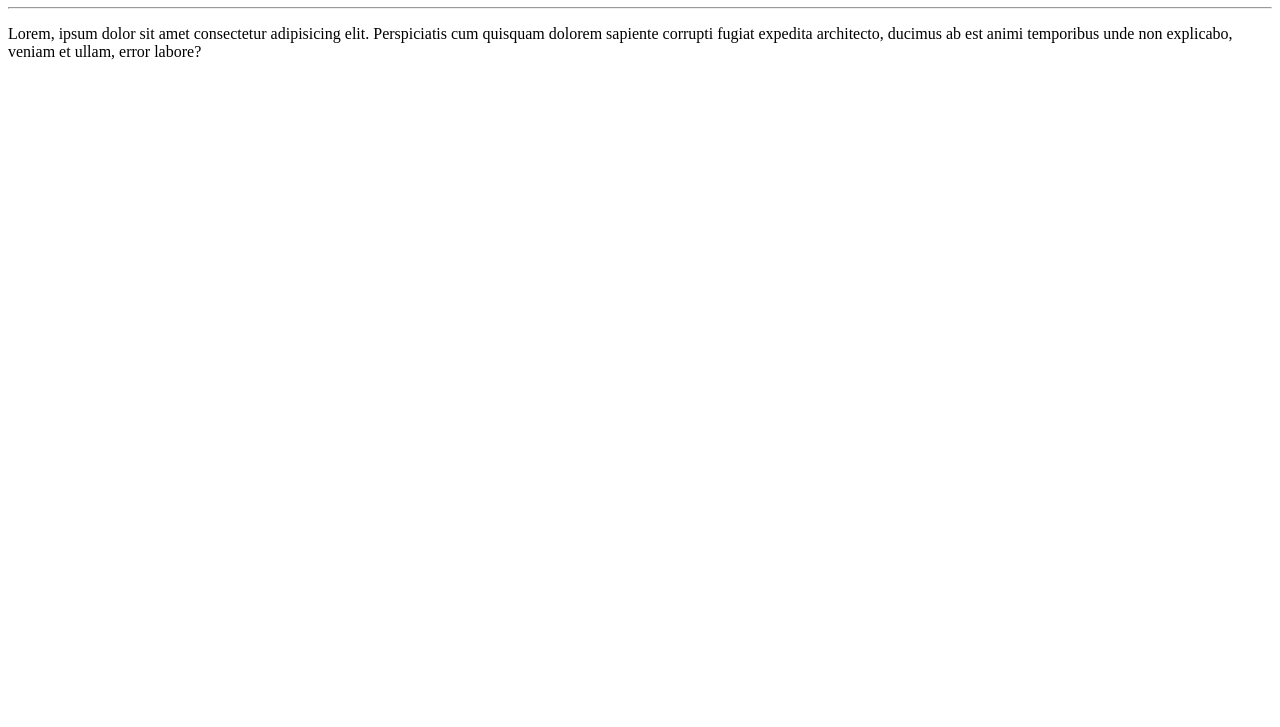
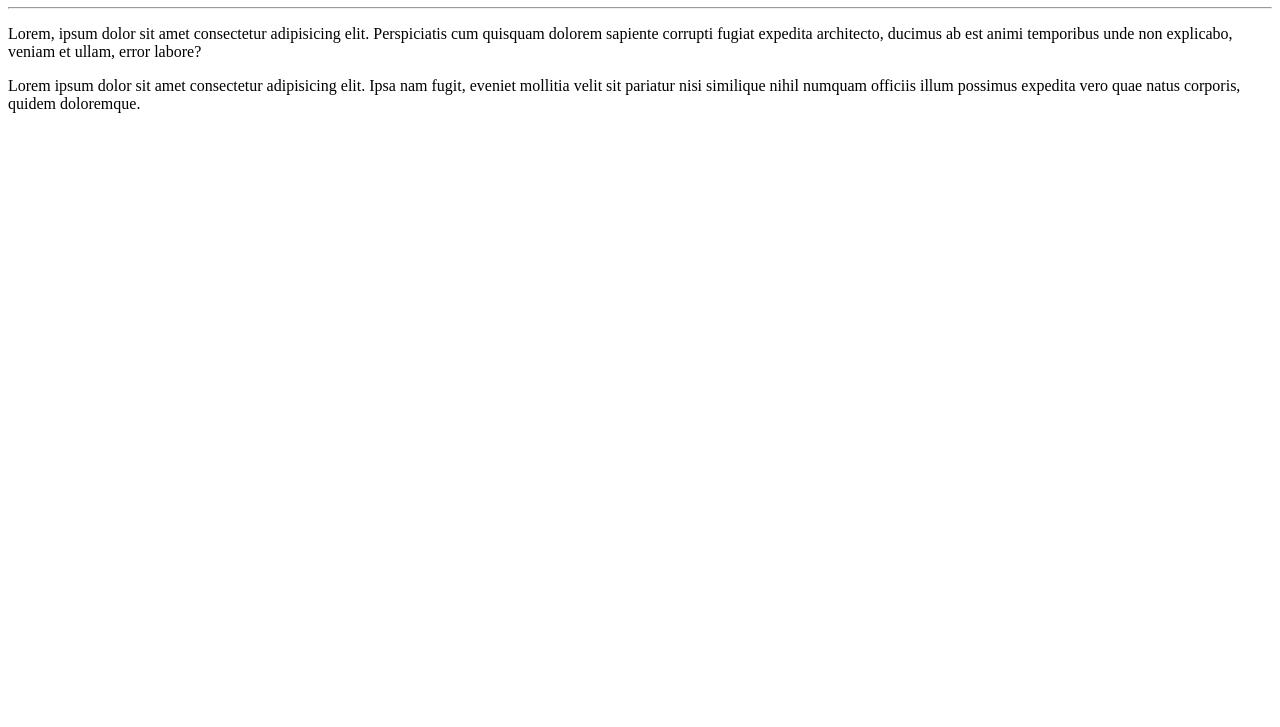
Before and after one commit to squanchyculture/1Repositoriocursogit, a plain HTML site: page site-exemplo/index.html in a window 1280 px wide. Shown: the part 73-800 px from the top of the page. Drawn offline with Linux system fonts and the light colour scheme.

Commit message:
adicionei um outro paragrafo

```diff
--- a/site-exemplo/index.html
+++ b/site-exemplo/index.html
@@ -9,5 +9,6 @@
     <h1>Olá, Mundo</h1>
     <hr>
     <p>Lorem, ipsum dolor sit amet consectetur adipisicing elit. Perspiciatis cum quisquam dolorem sapiente corrupti fugiat expedita architecto, ducimus ab est animi temporibus unde non explicabo, veniam et ullam, error labore?</p>
+    <p>Lorem ipsum dolor sit amet consectetur adipisicing elit. Ipsa nam fugit, eveniet mollitia velit sit pariatur nisi similique nihil numquam officiis illum possimus expedita vero quae natus corporis, quidem doloremque.</p>
 </body>
 </html>
```
